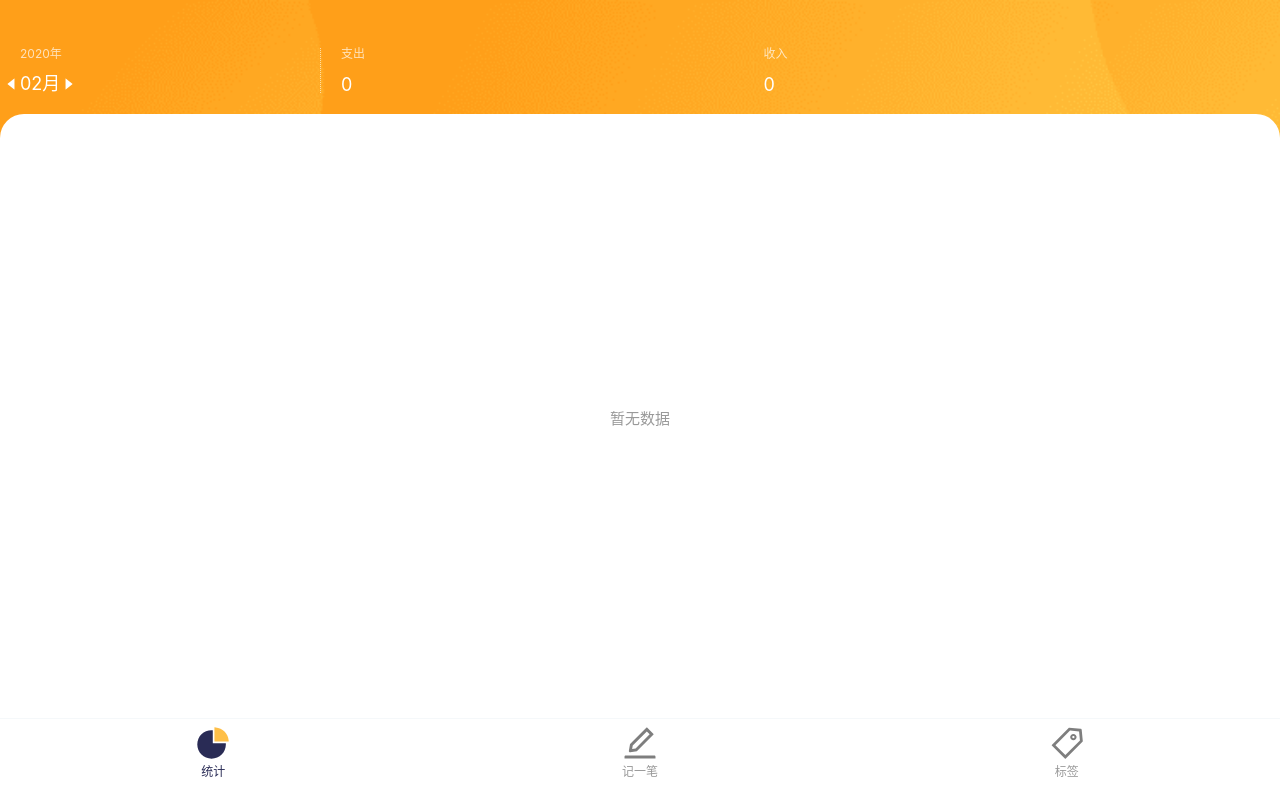
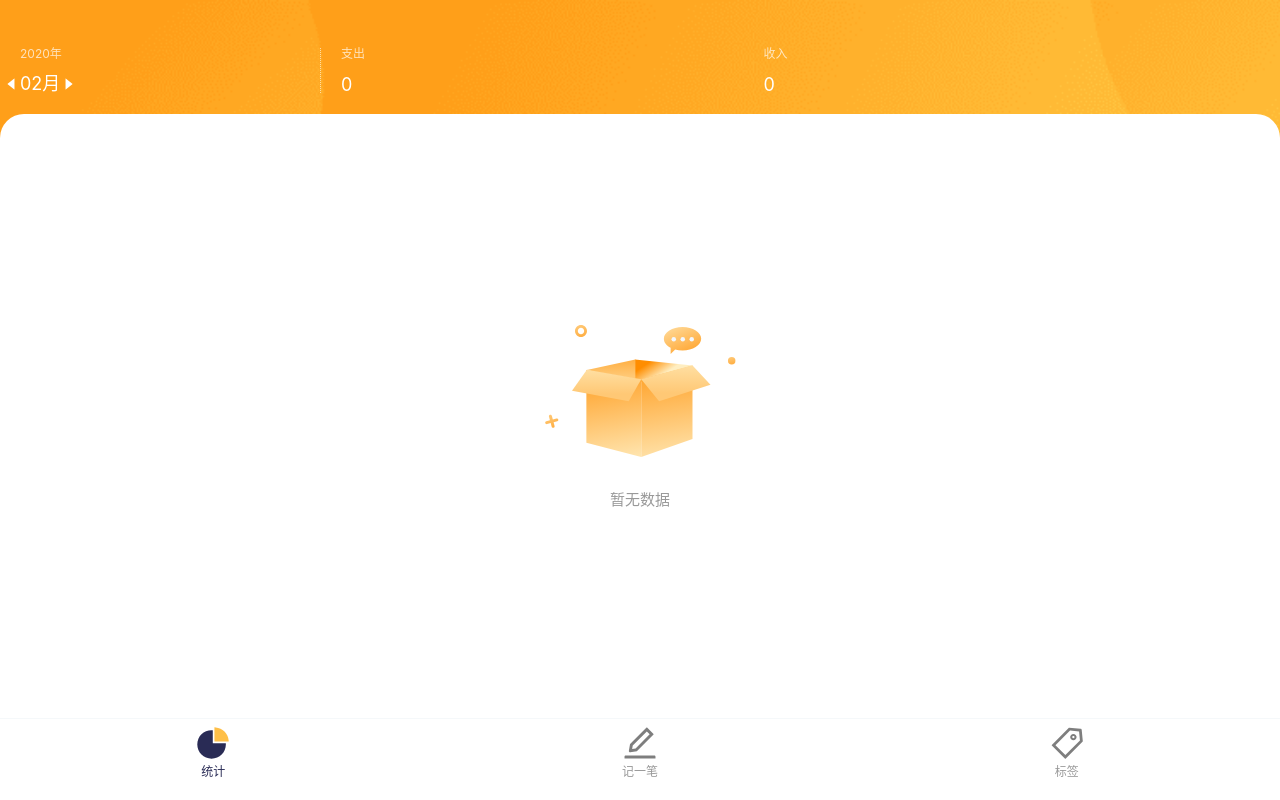
Before and after one commit to sumucheng/vue-bill, a Vue app: page /#/statistics in a window 1280 px wide. Built offline with nearby package versions, Linux system fonts and the light colour scheme.

Commit message:
添加notfound页面和暂无数据页面的css

```diff
--- /dev/null
+++ b/src/components/statistics/NoData.vue
@@ -0,0 +1,30 @@
+<template>
+  <div class="noData">
+    <Icon name="noData" />
+    <div class="text">暂无数据</div>
+  </div>
+</template>
+
+<script lang="ts">
+import Vue from "vue";
+import { Component, Prop } from "vue-property-decorator";
+@Component
+export default class BillList extends Vue {}
+</script>
+
+<style lang="scss" scoped>
+@import "~@/assets/style/normal.scss";
+.noData {
+  display: flex;
+  flex-direction: column;
+  .icon {
+    width: 193px;
+    height: 133px;
+  }
+  .text {
+    margin-top: 30px;
+    font-size: $font-size-m;
+    color: $grey;
+  }
+}
+</style>
--- a/src/views/NotFound.vue
+++ b/src/views/NotFound.vue
@@ -1,13 +1,37 @@
 <template>
-  <div>
-    当前页面不存在，请检查网址是否输入正确。
-    <router-link to="/">返回</router-link>
+  <div class="panel">
+    <Icon name="notFound" />
+    <router-link to="/" class="return">
+      <Button text="返回" type="primary"></Button>
+    </router-link>
   </div>
 </template>
 
 <script lang="ts">
-export default {};
+import Button from "@/components/labels/Button.vue";
+import Vue from "vue";
+import { Component, Prop, Watch } from "vue-property-decorator";
+@Component({
+  components: { Button }
+})
+export default class NotFount extends Vue {}
 </script>
 
 <style lang="scss" scoped>
+.panel {
+  height: 80vh;
+  width: 100vw;
+  display: flex;
+  flex-direction: column;
+  justify-content: center;
+
+  .icon {
+    width: 211px;
+    height: 166px;
+    align-self: center;
+  }
+  .return {
+    margin: 20px;
+  }
+}
 </style>
--- a/src/views/Statistics.vue
+++ b/src/views/Statistics.vue
@@ -2,7 +2,7 @@
   <Layout>
     <Title :now.sync="now" :expendAndIncome="expendAndIncome" />
     <div class="panel">
-      <div v-if="displayBills.length===0" class="noData">暂无数据</div>
+      <NoData v-if="displayBills.length===0" />
       <div v-else class="billList">
         <div v-for="bills in displayBills" :key="bills.data[0].time" class="oneDay">
           <div class="timeAndSum">
@@ -21,6 +21,7 @@ import BillItem from "@/components/statistics/Bill.vue";
 import Time from "@/components/statistics/Time.vue";
 import Sum from "@/components/statistics/Sum.vue";
 import Title from "@/components/layout/Title.vue";
+import NoData from "@/components/statistics/NoData.vue";
 import Vue from "vue";
 import { Component, Prop, Watch } from "vue-property-decorator";
 import billsModel from "@/model/billsModel.ts";
@@ -34,7 +35,7 @@ type Bill = {
   time: number;
 };
 @Component({
-  components: { BillItem, Time, Sum, Title }
+  components: { BillItem, Time, Sum, Title, NoData }
 })
 export default class Statistics extends Vue {
   billList = billsModel.data;
```
Also changed, not shown: src/assets/icons/noData.svg (added), src/assets/icons/notFound.svg (added).
